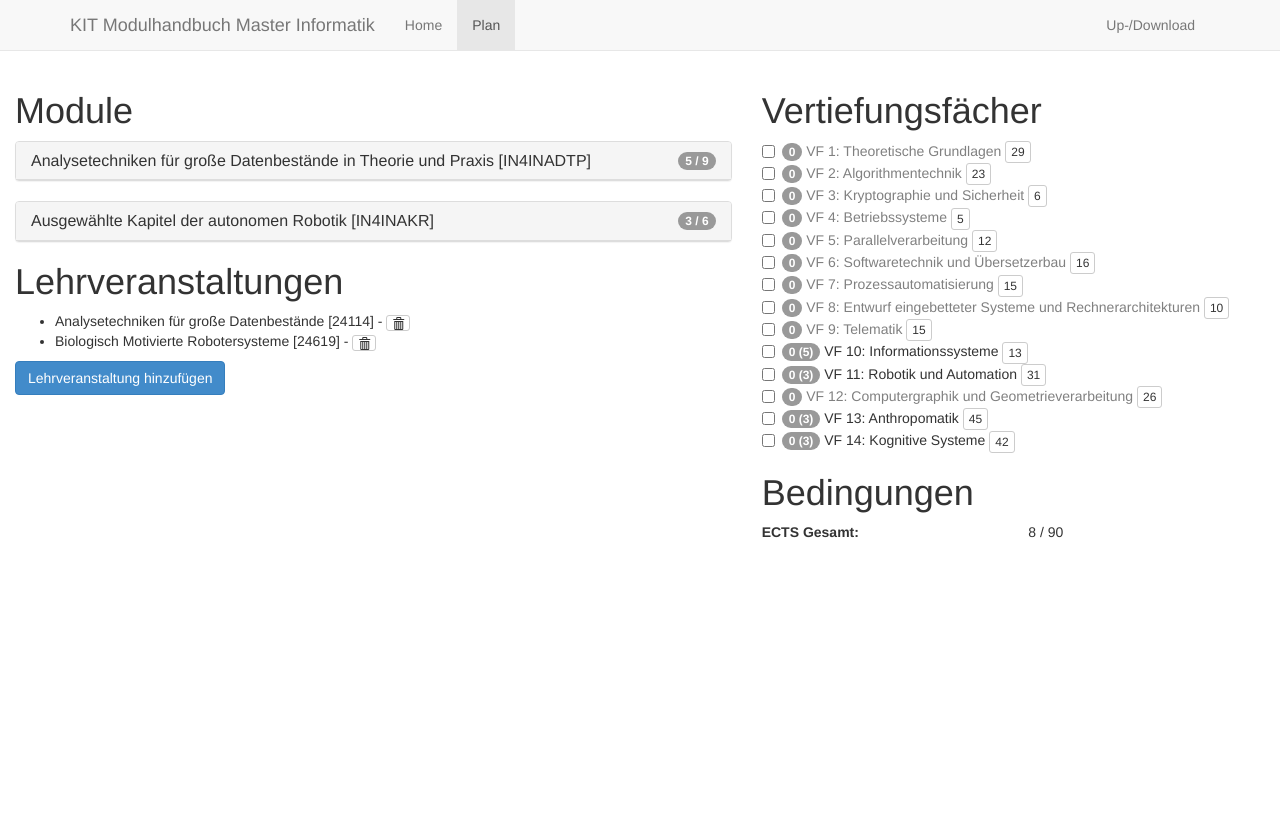
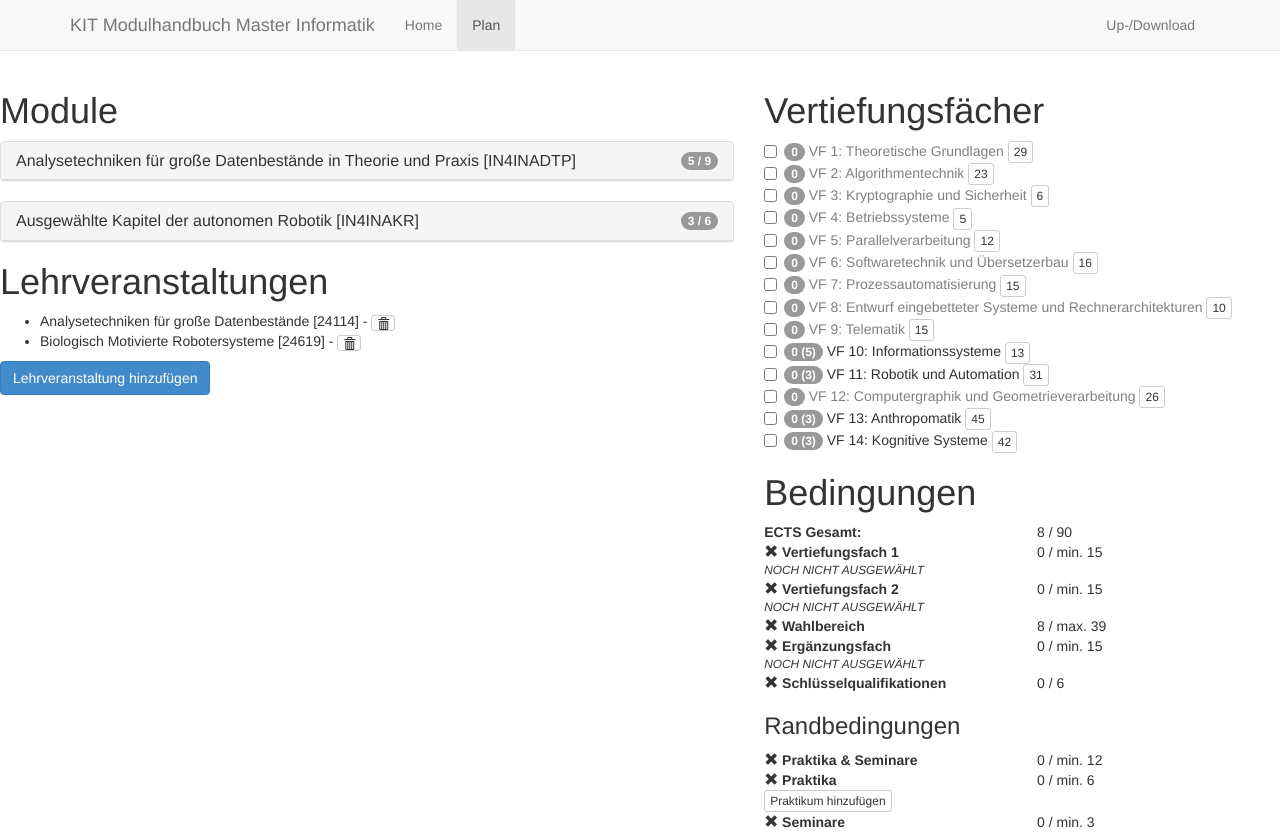
Before and after one commit to sbungartz/kitmods, a plain HTML site: page index.html at #/plan in a window 1280 px wide. Before the commit the page ends 800 px from the top, so only its background shows below. Drawn offline with Linux system fonts and the light colour scheme.

Commit message:
overview continued with dummy implementations

```diff
--- a/res/main.js
+++ b/res/main.js
@@ -159,6 +159,7 @@ module.controller('PlanController', function($scope, $modal, $log, $localStorage
 
     $scope.overviewSpecializations = [];
 
+    $scope.selectedSpecs = [];
     var sortedSpecs = $filter('orderDictBy')(handbook.specializations, $scope.specIdAsInt);
     $.each(sortedSpecs, function(specIdx, spec) {
       var specStats = {
@@ -193,12 +194,40 @@ module.controller('PlanController', function($scope, $modal, $log, $localStorage
 
       specStats.isInteresting = specStats.chosenEcts > 0;
 
+      if(specStats.ectsFromCompleteModules >= 15 && $scope.selectedSpecs.length < 2) {
+        $scope.selectedSpecs.push({
+          spec: specStats.spec,
+          ects: specStats.ectsFromCompleteModules
+        });
+      }
+
       $scope.overviewSpecializations.push(specStats);
     });
+
+    while($scope.selectedSpecs.length < 2) {
+      $scope.selectedSpecs.push({
+        spec: null,
+        ects: 0
+      });
+    }
+
+    var vfOverhead = 0;
+    $.each($scope.selectedSpecs, function(specIdx, spec) {
+      if(spec.ects > 15) {
+        vfOverhead += spec.ects - 15;
+      }
+    });
+
+
+    $scope.ectsInFree = 0;
+    $scope.maxEctsInFree = 39 - vfOverhead
 
     var totalEcts = 0;
     $.each(modules, function(moduleId, module) {
       totalEcts += module.chosenEcts;
+      if(!$scope.plan.specializationForModules[moduleId]) {
+        $scope.ectsInFree += module.chosenEcts;
+      }
     });
     $scope.totalEcts = totalEcts;
   }
--- a/res/plan.html
+++ b/res/plan.html
@@ -1,4 +1,3 @@
-<div class="container-fluid">
   <script type="text/ng-template" id="myModalContent.html">
     <div class="modal-header">
       <h3 class="modal-title">I'm a modal!</h3>
@@ -113,6 +112,93 @@
           {{totalEcts}} / 90
         </div>
       </div>
+      <div class="row" ng-repeat="selectedSpec in selectedSpecs">
+        <div class="col-xs-6">
+          <span class="glyphicon" ng-class="selectedSpec.ects >= 15 ? 'glyphicon-ok' : 'glyphicon-remove'"></span>
+          <strong>Vertiefungsfach {{$index + 1}}</strong>
+          <div>
+            <small>
+              <span ng-show="selectedSpec.spec !== null">
+                {{selectedSpec.spec.name}}
+              </span>
+              <span ng-show="selectedSpec.spec === null">
+                <i>NOCH NICHT AUSGEWÄHLT</i>
+              </span>
+            </small>
+          </div>
+        </div>
+        <div class="col-xs-6">
+          {{selectedSpec.ects}} / min. 15
+        </div>
+      </div>
+      <div class="row">
+        <div class="col-xs-6">
+          <span class="glyphicon" ng-class="ectsInFree == maxEctsInFree ? 'glyphicon-ok' : 'glyphicon-remove'"></span>
+          <strong>Wahlbereich</strong>
+        </div>
+        <div class="col-xs-6">
+          {{ectsInFree}} / max. {{maxEctsInFree}}
+        </div>
+      </div>
+      <div class="row">
+        <div class="col-xs-6">
+          <span class="glyphicon" ng-class="false ? 'glyphicon-ok' : 'glyphicon-remove'"></span>
+          <strong>Ergänzungsfach</strong>
+          <div>
+            <small>
+              <span>
+                <i>NOCH NICHT AUSGEWÄHLT</i>
+              </span>
+            </small>
+          </div>
+        </div>
+        <div class="col-xs-6">
+          0 / min. 15
+        </div>
+      </div>
+      <div class="row">
+        <div class="col-xs-6">
+          <span class="glyphicon" ng-class="false ? 'glyphicon-ok' : 'glyphicon-remove'"></span>
+          <strong>Schlüsselqualifikationen</strong>
+        </div>
+        <div class="col-xs-6">
+          0 / 6
+        </div>
+      </div>
+
+      <h3>Randbedingungen</h3>
+      <div class="row">
+        <div class="col-xs-6">
+          <span class="glyphicon" ng-class="false ? 'glyphicon-ok' : 'glyphicon-remove'"></span>
+          <strong>Praktika & Seminare</strong>
+        </div>
+        <div class="col-xs-6">
+          0 / min. 12
+        </div>
+      </div>
+      <div class="row">
+        <div class="col-xs-6">
+          <span class="glyphicon" ng-class="false ? 'glyphicon-ok' : 'glyphicon-remove'"></span>
+          <strong>Praktika</strong>
+        </div>
+        <div class="col-xs-6">
+          0 / min. 6
+        </div>
+      </div>
+      <div class="row">
+        <div class="col-xs-12">
+          <div class="btn btn-default btn-xs">Praktikum hinzufügen</div>
+        </div>
+      </div>
+      <div class="row">
+        <div class="col-xs-6">
+          <span class="glyphicon" ng-class="false ? 'glyphicon-ok' : 'glyphicon-remove'"></span>
+          <strong>Seminare</strong>
+        </div>
+        <div class="col-xs-6">
+          0 / min. 3
+        </div>
+      </div>
     </div>
   </div>
 </div>
```
